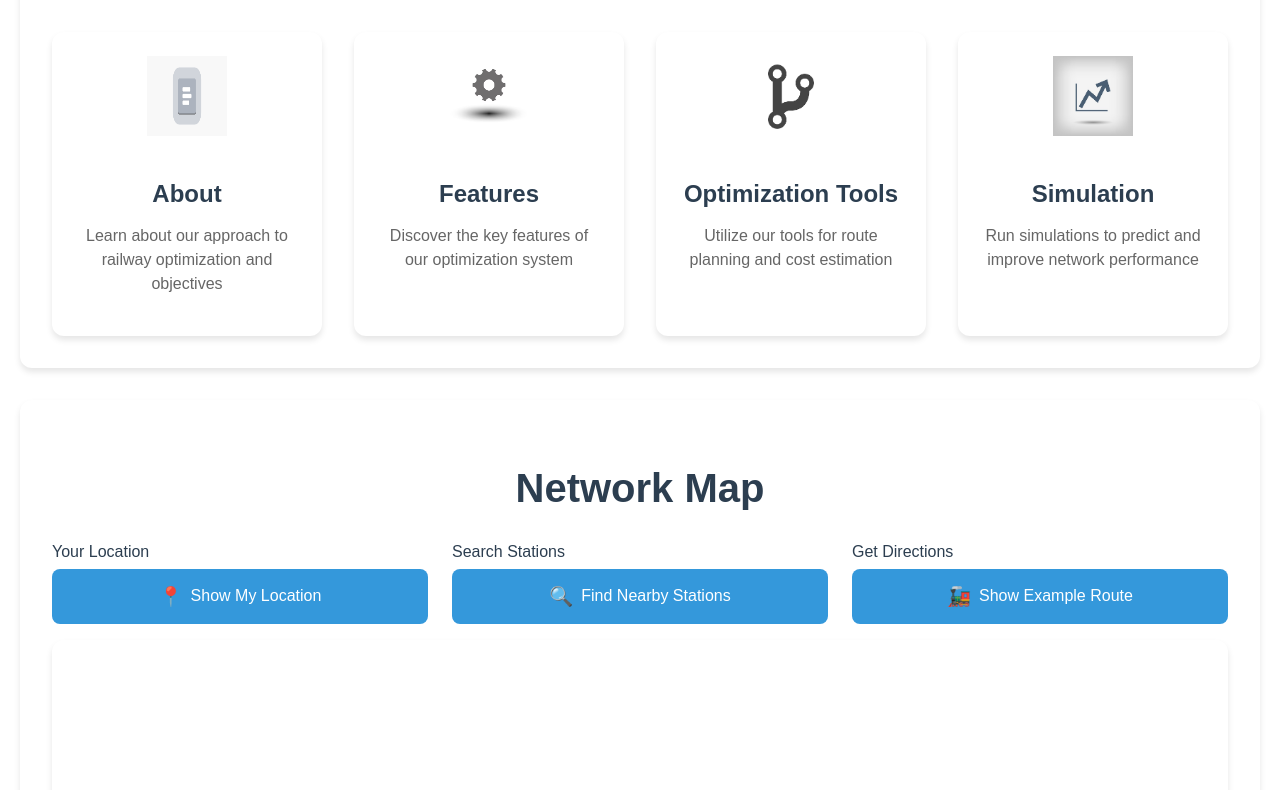
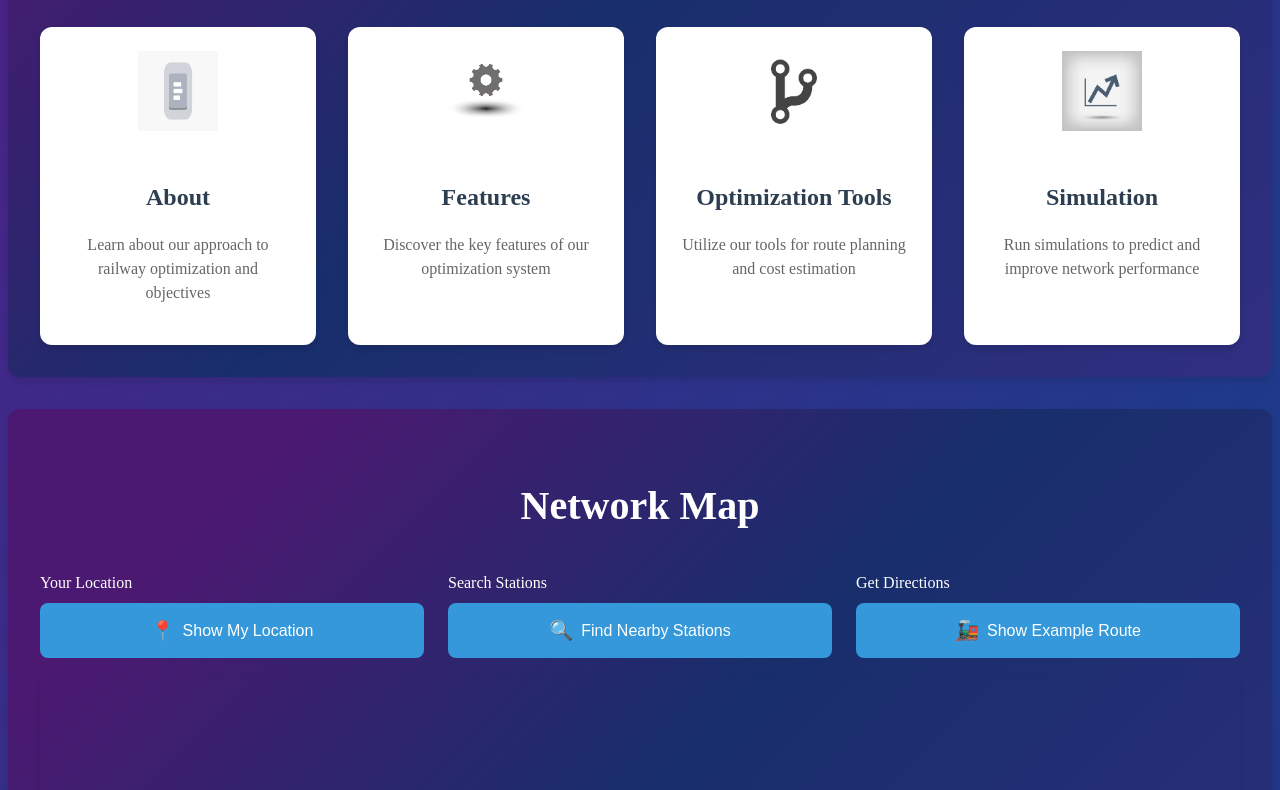
Before and after one commit to Komal20112005/RailwayNetwork, a plain HTML site: page index.html in a window 1280 px wide. Shown: the part 575-1365 px from the top of the page. Drawn offline with Linux system fonts and the light colour scheme; a web font is replaced by a local one.

Commit message:
Update styles1.css

```diff
--- a/styles1.css
+++ b/styles1.css
@@ -3,20 +3,19 @@
     --primary-color: #2c3e50;
     --secondary-color: #3498db;
     --accent-color: #e74c3c;
-    --background-color: #d8e0e9;
+    --background-color: #f8f9fa;
     --text-color: #2c3e50;
     --card-shadow: 0 4px 6px rgba(0, 0, 0, 0.1);
     --transition: all 0.3s ease;
 }
 
 body {
-  font-family: Arial, sans-serif;
-  margin: 20px;
-  background-color: #ffffff; /* Changed from #f9fafb to white */
-  color: #333;
-  display: flex;
-  flex-direction: column;
-  align-items: center; /* Centers content horizontally */
+    font-family: 'DM Serif Text', serif;
+    margin: 0;
+    padding: 0;
+    background: linear-gradient(135deg, #581c87 0%, #1e3a8a 50%, #312e81 100%);
+    color: var(--text-color);
+    line-height: 1.6;
 }
 
 /* Header and Navigation */
@@ -68,13 +67,13 @@ body {
     max-width: 1200px;
     margin: 2rem auto;
     padding: 2rem;
-    background-color: white;
+    background: linear-gradient(135deg, #4b1971 15%, #182e6b 50%, #312e81 100%);
     border-radius: 12px;
     box-shadow: var(--card-shadow);
 }
 
 .section-container h2 {
-    color: var(--primary-color);
+    color: #ffffff;
     font-size: 2.5rem;
     margin-bottom: 1.5rem;
     text-align: center;
@@ -179,7 +178,7 @@ button:hover {
 
 .form-group label {
     font-weight: 500;
-    color: var(--primary-color);
+    color: #ffffff;
 }
 
 .form-group select,
@@ -397,7 +396,7 @@ footer a:hover {
 /* Subtitle */
 .subtitle {
     font-size: 1.2rem;
-    color: #666;
+    color: #ffffff;
     margin: 1rem 0;
     line-height: 1.6;
 }
@@ -544,7 +543,3 @@ footer a:hover {
         border: 1px solid #ddd;
     }
 }
-svg {
-  background: url('map.png') no-repeat center center;
-  background-size: cover;
-}
```
